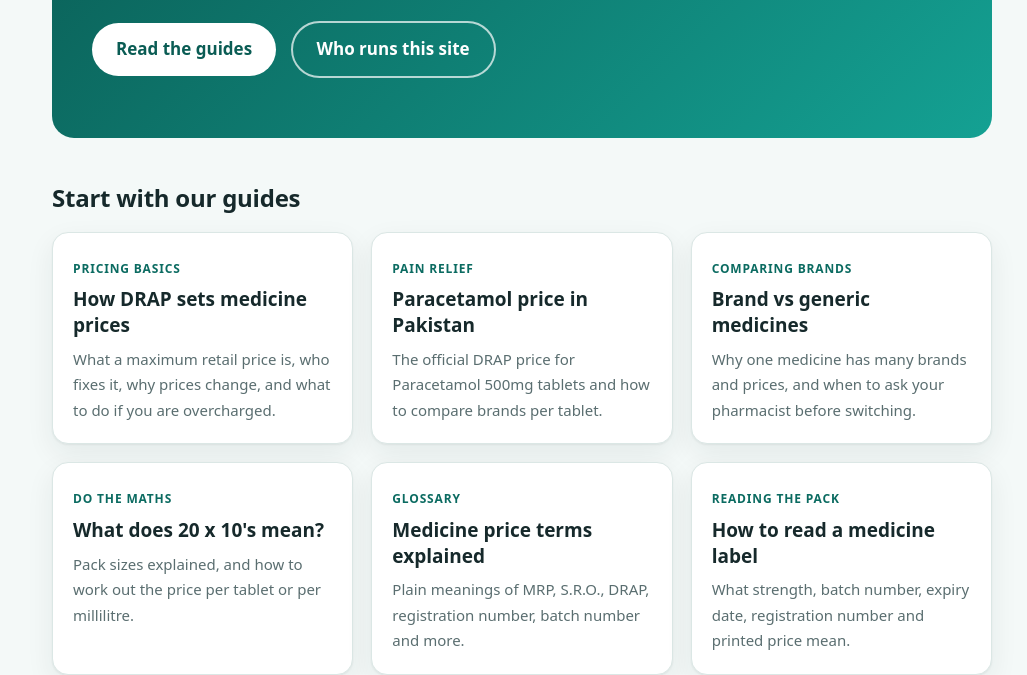
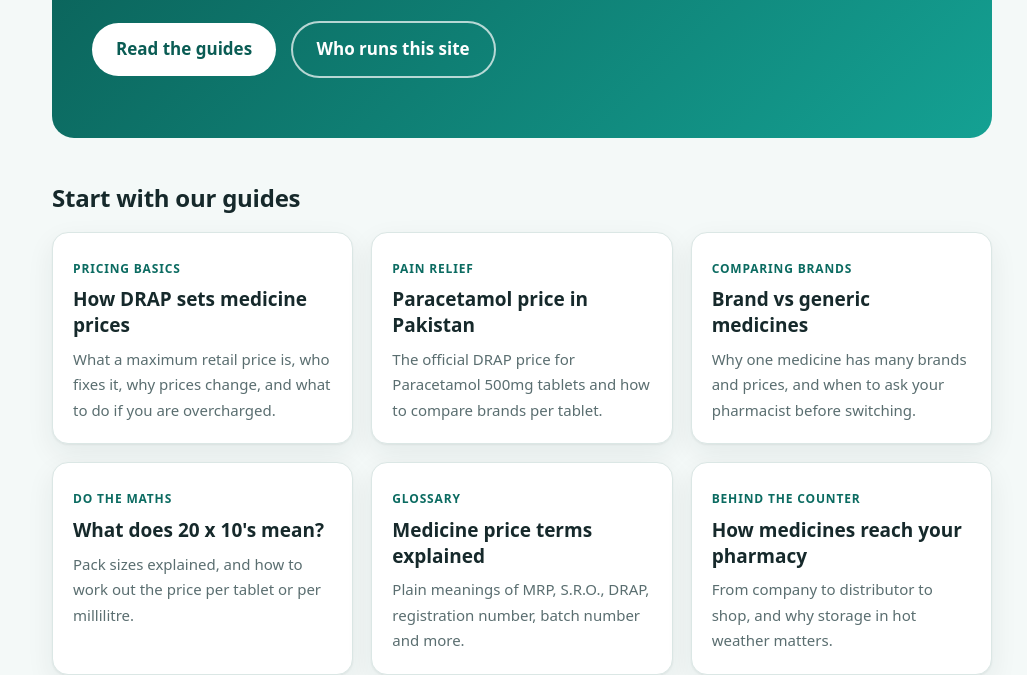
Before and after one commit to pharmdaamir2121-ops/medipricehub, a plain HTML site: page index.html in a window 1280 px wide. Shown: the part 288-963 px from the top of the page, without its empty margins (118-1145 px from the left). Drawn offline with Linux system fonts and the light colour scheme.

Commit message:
Update index.html

```diff
--- a/index.html
+++ b/index.html
@@ -50,6 +50,11 @@
       <span class="tag">Glossary</span>
       <h3><a href="medicine-price-terms-explained-pakistan.html">Medicine price terms explained</a></h3>
       <p>Plain meanings of MRP, S.R.O., DRAP, registration number, batch number and more.</p>
+    </div>
+    <div class="card">
+      <span class="tag">Behind the counter</span>
+      <h3><a href="how-medicines-reach-pharmacies-pakistan.html">How medicines reach your pharmacy</a></h3>
+      <p>From company to distributor to shop, and why storage in hot weather matters.</p>
     </div>
     <div class="card">
       <span class="tag">Reading the pack</span>
```
